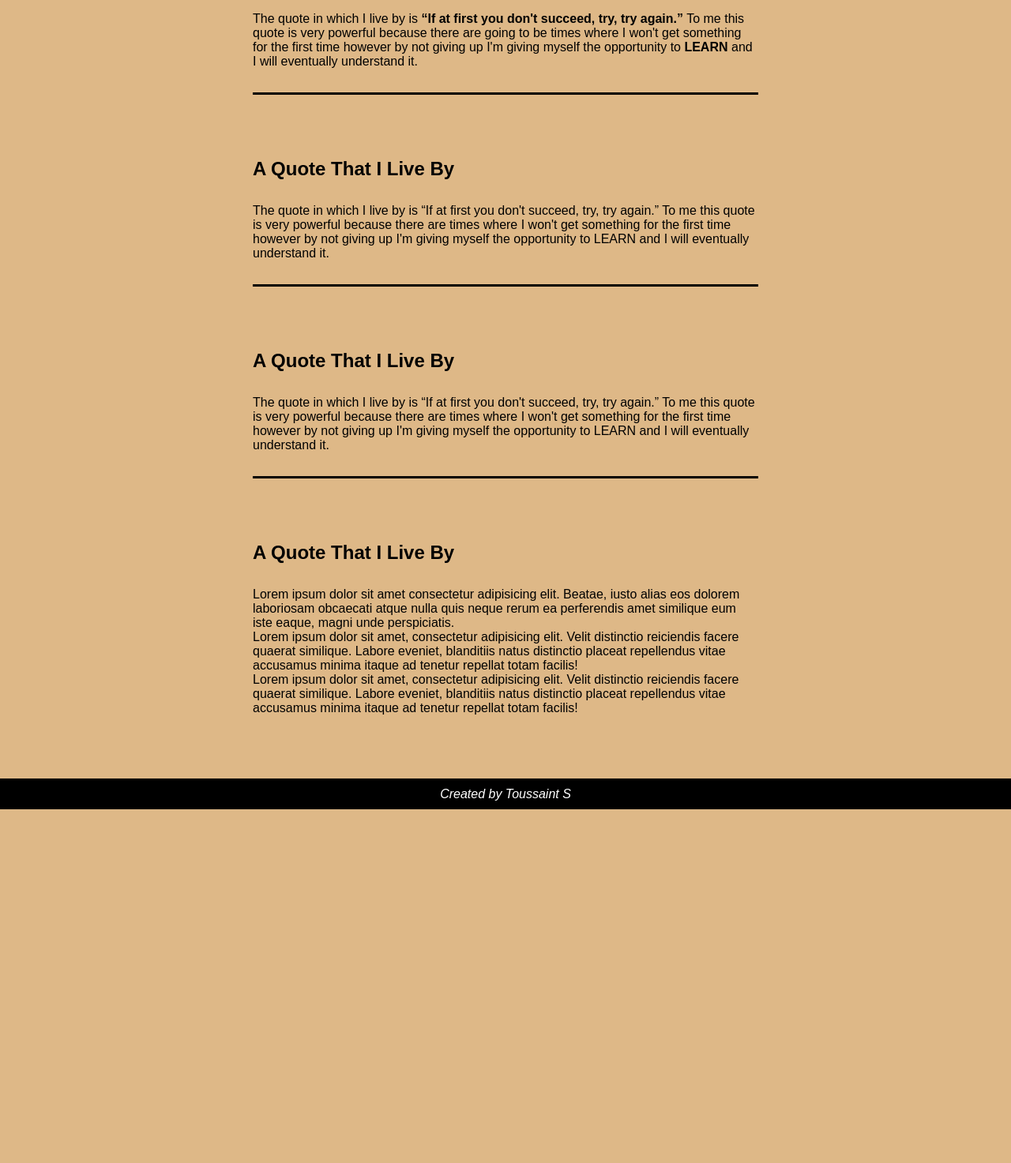
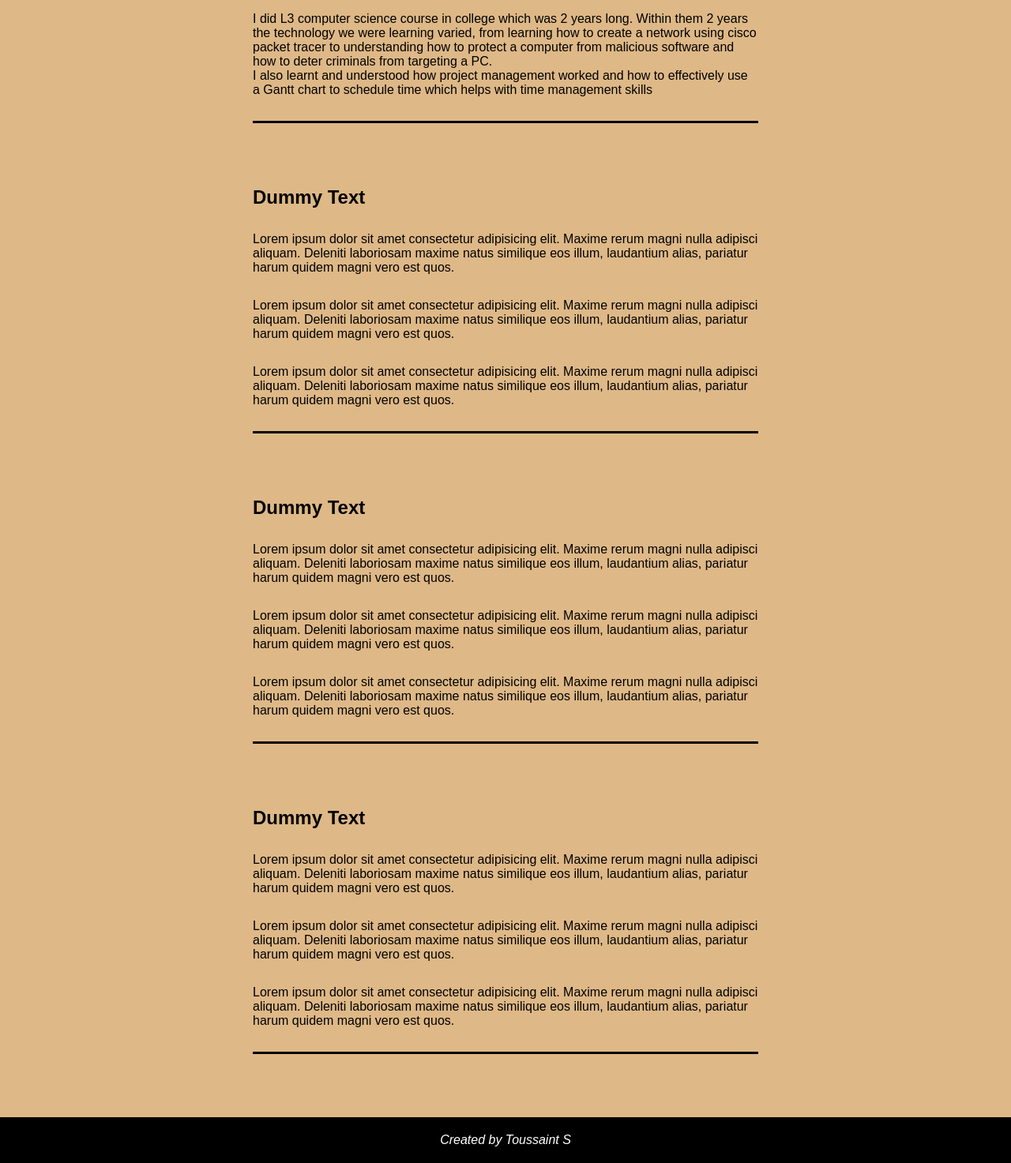
Before and after one commit to TSala0/biography, a plain HTML site: page experience.html in a window 1280 px wide. Shown: the part 479-1952 px from the top of the page at 79% size. Before the commit the page ends 1504 px from the top, so only its background shows below. Drawn offline with Linux system fonts and the light colour scheme; a web font is replaced by a local one.

Commit message:
at a place where it can be presented

```diff
--- a/assets/css/style.css
+++ b/assets/css/style.css
@@ -77,12 +77,11 @@ top: 0;
     font-weight: 700;
 }
 .footer{
-    border-top: 1px solid #000;
-    font-style: italic;
-    margin-top: 50px;
-    padding: 10px;
-    background-color: #000;
-    color: white;
+       font-style: italic;
+       margin-top: 50px;
+       padding: 20px;
+       background-color: #000;
+       color: white;
 }
 .footer a{
     text-decoration: none;
@@ -105,3 +104,7 @@ top: 0;
     height: 3px;
     border: #000;
 }
+.content ul{
+    list-style-type:georgian;
+    padding-left: 0;
+}
--- a/assets/js/app.js
+++ b/assets/js/app.js
@@ -11,3 +11,6 @@ function checkAge(age){
     }
 }
 checkAge(age)
+// const i = document.querySelector("#lop")
+// i.innerHTML = `hu`
+// alert("YoungBoy Just Dropped An Album !")
--- a/experience.html
+++ b/experience.html
@@ -44,31 +44,32 @@
 </div>
 <hr id="short-intro-seperator">
 <div class="container content">
-    <h2>A Quote That I Live By</h2>
-    <p class="text-gap">The quote in which I live by is <strong>“If at first you don't succeed, try, try again.”</strong> To me this quote is very powerful because there are going to be times where I won't get something for the first time however by not giving up I'm giving myself the opportunity to <strong>LEARN</strong> and I will eventually understand it. </p>
+    <h2>Experience</h2>
+    <p class="text-gap">I did L3 computer science course in college which was 2 years long. Within them 2 years the technology we were learning varied, from learning how to create a network using cisco packet tracer to understanding how to protect a computer from malicious software and how to deter criminals from targeting a PC. <br> I also learnt and understood how project management worked and how to effectively use a Gantt chart to schedule time which helps with time management skills</p>
     <hr class="seperate">
 </div>
 
 <div class="container content">
-    <h2>A Quote That I Live By</h2>
-    <p class="text-gap">The quote in which I live by is “If at first you don't succeed, try, try again.” To me this quote is very powerful because there are times where I won't get something for the first time however by not giving up I'm giving myself the opportunity to LEARN and I will eventually understand it. </p>
+    <h2>Dummy Text</h2>
+    <p class="text-gap">Lorem ipsum dolor sit amet consectetur adipisicing elit. Maxime rerum magni nulla adipisci aliquam. Deleniti laboriosam maxime natus similique eos illum, laudantium alias, pariatur harum quidem magni vero est quos.</p>
+    <p class="text-gap">Lorem ipsum dolor sit amet consectetur adipisicing elit. Maxime rerum magni nulla adipisci aliquam. Deleniti laboriosam maxime natus similique eos illum, laudantium alias, pariatur harum quidem magni vero est quos.</p>
+    <p class="text-gap">Lorem ipsum dolor sit amet consectetur adipisicing elit. Maxime rerum magni nulla adipisci aliquam. Deleniti laboriosam maxime natus similique eos illum, laudantium alias, pariatur harum quidem magni vero est quos.</p>
     <hr class="seperate">
 
 </div>
-
-
 <div class="container content">
-    <h2>A Quote That I Live By</h2>
-    <p class="text-gap">The quote in which I live by is “If at first you don't succeed, try, try again.” To me this quote is very powerful because there are times where I won't get something for the first time however by not giving up I'm giving myself the opportunity to LEARN and I will eventually understand it. </p>
+    <h2>Dummy Text</h2>
+    <p class="text-gap">Lorem ipsum dolor sit amet consectetur adipisicing elit. Maxime rerum magni nulla adipisci aliquam. Deleniti laboriosam maxime natus similique eos illum, laudantium alias, pariatur harum quidem magni vero est quos.</p>
+    <p class="text-gap">Lorem ipsum dolor sit amet consectetur adipisicing elit. Maxime rerum magni nulla adipisci aliquam. Deleniti laboriosam maxime natus similique eos illum, laudantium alias, pariatur harum quidem magni vero est quos.</p>
+    <p class="text-gap">Lorem ipsum dolor sit amet consectetur adipisicing elit. Maxime rerum magni nulla adipisci aliquam. Deleniti laboriosam maxime natus similique eos illum, laudantium alias, pariatur harum quidem magni vero est quos.</p>
     <hr class="seperate">
-
 </div>
-
 <div class="container content">
-    <h2>A Quote That I Live By</h2>
-    <p class="text-gap">Lorem ipsum dolor sit amet consectetur adipisicing elit. Beatae, iusto alias eos dolorem laboriosam obcaecati atque nulla quis neque rerum ea perferendis amet similique eum iste eaque, magni unde perspiciatis.</p>
-    <p>Lorem ipsum dolor sit amet, consectetur adipisicing elit. Velit distinctio reiciendis facere quaerat similique. Labore eveniet, blanditiis natus distinctio placeat repellendus vitae accusamus minima itaque ad tenetur repellat totam facilis!</p>
-    <p>Lorem ipsum dolor sit amet, consectetur adipisicing elit. Velit distinctio reiciendis facere quaerat similique. Labore eveniet, blanditiis natus distinctio placeat repellendus vitae accusamus minima itaque ad tenetur repellat totam facilis!</p>
+    <h2>Dummy Text</h2>
+    <p class="text-gap">Lorem ipsum dolor sit amet consectetur adipisicing elit. Maxime rerum magni nulla adipisci aliquam. Deleniti laboriosam maxime natus similique eos illum, laudantium alias, pariatur harum quidem magni vero est quos.</p>
+    <p class="text-gap">Lorem ipsum dolor sit amet consectetur adipisicing elit. Maxime rerum magni nulla adipisci aliquam. Deleniti laboriosam maxime natus similique eos illum, laudantium alias, pariatur harum quidem magni vero est quos.</p>
+    <p class="text-gap">Lorem ipsum dolor sit amet consectetur adipisicing elit. Maxime rerum magni nulla adipisci aliquam. Deleniti laboriosam maxime natus similique eos illum, laudantium alias, pariatur harum quidem magni vero est quos.</p>
+     <hr class="seperate">
 </div>
 <!--Content End-->
 
```
Also changed, not shown: biopage.html (+23 -10 lines), index.html (+2 -2 lines), portfolio.html (+10 -8 lines), assets/images/ourchurch.PNG (added), assets/images/sharkmondays.PNG (added).
